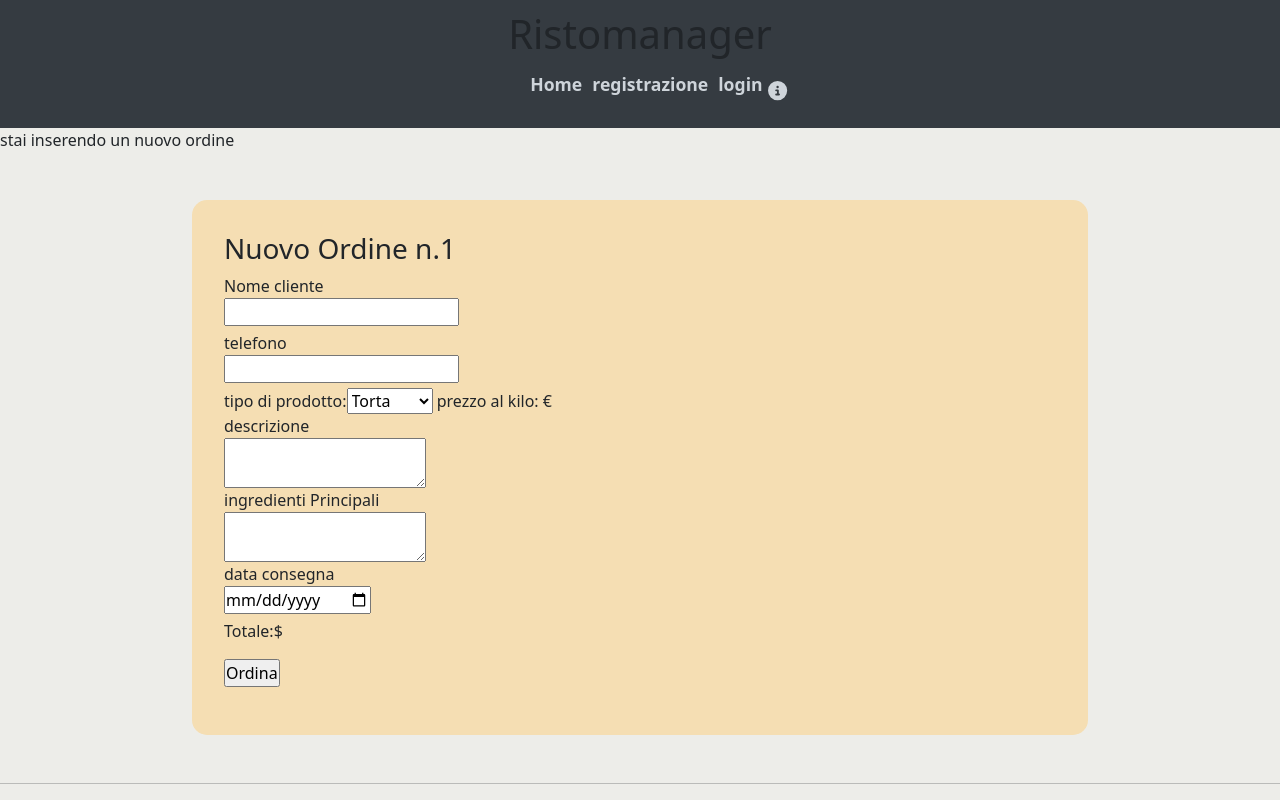
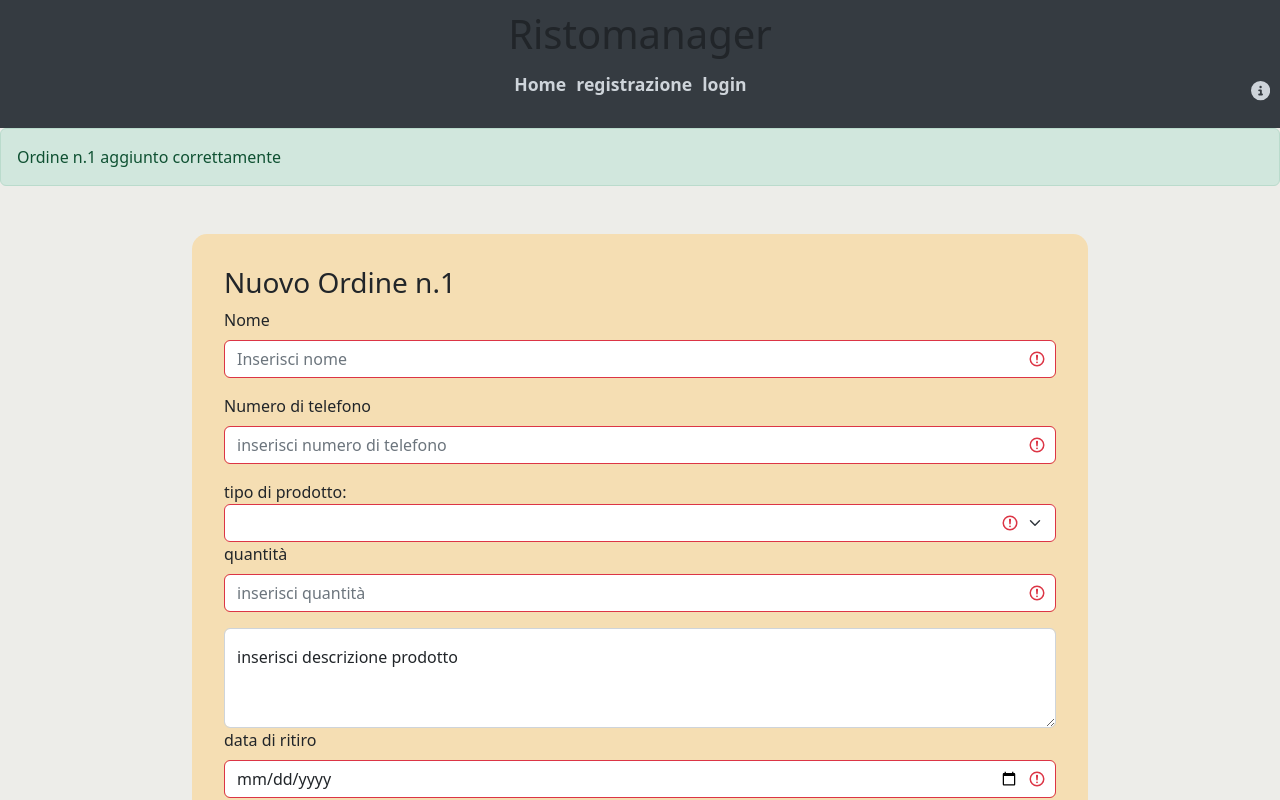
Before and after one commit to fabloy/ristomanager, a React (Create React App) app: page /inserisciordine in a window 1280 px wide. Shown: the top 800 px of the page. Built offline with nearby package versions, Linux system fonts and the light colour scheme.

Commit message:
Nuovi aggiornamenti

```diff
--- a/src/App.css
+++ b/src/App.css
@@ -2,6 +2,10 @@
   box-sizing: border-box;
   margin: 0;
   padding: 0;
+}
+:root{
+  --primary:#645cff;
+  --white:#fff
 }
 
 body{
@@ -12,7 +16,9 @@ a{
   list-style: none;
   text-decoration: none;
 }
-
+ul{
+  padding: 0;
+}
 form{
   margin-top: 20px;
   padding: 2rem;
@@ -48,9 +54,8 @@ form input{
   justify-content:flex-start;
   align-items:flex-start;
   max-height: 45vh;
-  border: solid 1px black;
   overflow: scroll;
-  margin: 0 auto;
+  margin: 0 auto 1rem auto;
 }
 
 .pointer{
--- a/src/Components/FormNewOperator.js
+++ b/src/Components/FormNewOperator.js
@@ -1,32 +1,44 @@
 import React, { useEffect } from "react";
 import {validateEmail, validatePassword, validateNomeAttivita} from "../functions/submitUser"
-import MsgAlert from "./MsgAlert";
+
 import { useState } from "react";
 import {Operatore} from "../Model/Operatore"
 import { useSelector } from "react-redux";
 import { checkNome, checkEmail, checkPassword } from "../functions/checkValue";
 import { useParams } from "react-router-dom";
-import Home from "./Home";
+import FormToCustom from "./FormToCustom";
+import NameInput from "./MiniComponents/formComponents/NameInput";
+import EmailInput from "./MiniComponents/formComponents/EmailInput";
+import PasswordInput from "./MiniComponents/formComponents/Password";
+import AlertElement from "./MiniComponents/AlertElement";
+import { useDispatch } from "react-redux";
+import { setAggiungiOperatore } from "../Store/StoreUser";
+import { cleanInput } from "../functions/cleanInput";
+
 
 
 const FormNewOperator = ()=>{
  let params = useParams()
+ let dispatch = useDispatch()
  const [view, setView]=useState(false)
  const [name, setName]=useState()
  const [email, setEmail]=useState()
  const [password, setPassword]=useState()
  const [alert, setAlert]=useState()
- const [newOperator, setNewOperator]=useState()
  const {nome}=useSelector(state=>state)
+ const {operatoriAggiunti}=useSelector(state=>state)
 
  const sendUser = ()=>{
   if(validateEmail(email) && validateNomeAttivita(name) && validatePassword(password)){
-    setNewOperator(new Operatore(name, email, password, 1))
+    let operator = new Operatore(name, email, password, 1)
     setAlert("")
     setName("")
     setEmail("")
     setPassword("")
-    setTimeout(setParams,1500)
+    dispatch(setAggiungiOperatore(operator))
+    setView(true)
+    setTimeout(setParams,3000)
+    cleanInput()
   }else{
    setAlert("dati non validi")
   }
@@ -41,72 +53,61 @@ const FormNewOperator = ()=>{
  }
 
  const setParams = ()=>{
-  params.created="true"
-  setView(!view)
+  setView(false)
  }
 
  useEffect(()=>{
   checkUser()
+  view && window.scroll(0, -document.body.offsetHeight)
  },[name, email, password, view])
 
-    return params.created==="false" ?
-    <>
-        <label>
+    return <>
+     {view? <AlertElement
+      variantSelected="success"
+      text={`Nuovo operatore "${operatoriAggiunti[operatoriAggiunti.length-1]?.nome}" aggiunto correttamente`}>
+      </AlertElement>
+      :
+      <></>
+     }
+       <label>
          {nome}
           stai registrando un nuovo operatore
         </label>
-        <form onSubmit={(e)=>{
-            e.preventDefault()
-            sendUser()
-            // setTimeout(setParams, 1500)
-            }}>
-            <h2>Registrazione nuovo operatore</h2>
-            <label htmlFor="nome">Nome</label>
-            <input
-             required
-             type="text"
-             id="nome"
-             onChange={(e)=>{
-                 setName(e.target.value)
-                 setAlert(checkNome(e.target?.value))
-                }}
 
-             />
-           <label htmlFor="email">Email</label>
-            <input
-             type="text"
-             id="email"
-             required
-             onChange={(e)=>{
-              setEmail(e.target.value)
-              setAlert(checkEmail(e.target?.value))
-            }
-            }/>
 
-            <label htmlFor="password">Password </label>
-            <input
-             type="password"
-             id="password"
-             required
-             onChange={(e)=>{
-                setPassword(e.target.value)
-                setAlert(checkPassword(e.target?.value))
-                }}/>
+      <FormToCustom
+      triggerName="Invia ordine"
+      submitFun={(e)=>{
+       e.preventDefault()
+       sendUser(e)
+     }}
+      input={[
+             <NameInput
+              setName={(e)=>{
+               setName(e.target.value)
+               setAlert(checkNome(e.target.value))
+             }}
+             />,
+            <EmailInput
+            setEmail={(e)=>{
+             setEmail(e)
+             setAlert(checkEmail(e))
+           }}
+           email={email}
+            />,
+            <PasswordInput
+             setPassword={(e)=>{
+               setPassword(e)
+               setAlert(checkPassword(e))
+             }}
+            />,
+            <p>{alert}</p>
+            ]
+           }
+     >
+     </FormToCustom>
 
-             <p style={{color:"red", fontSize:"1rem"}}>{alert}</p>
-            <input type="submit" id="submit">
-            </input>
-        </form>
-        </>
-        :
-        <>
-         <MsgAlert
-          newOperator={newOperator}
-          msg={"nuovo utente operatore aggiunto"}
-          />
-         <Home/>
-        </>
-
+     </>
 
 }
 
--- a/src/Components/FormNuovoOrdine.js
+++ b/src/Components/FormNuovoOrdine.js
@@ -4,7 +4,6 @@ import { useDispatch, useSelector } from "react-redux";
 import { setOrdiniDaEvadere } from "../Store/StoreUser";
 import { Ordine } from "../Model/Ordine";
 import { cleanInput } from "../functions/cleanInput";
-import Prova from "../Components/MiniComponents/formComponents/Prova"
 
 import FormToCustom from "./FormToCustom";
 import NameInput from "./MiniComponents/formComponents/NameInput"
@@ -43,7 +42,6 @@ const FormNuovoOrdine=({nome, telefono, dataConsegna, descrizione, ingredientiPr
     }
   ]
     const [priceSelected, setPriceSelected] = useState("")
-    const quantityList = [1,2,3,4,5,6,7,8,9,10]
     const [count, setCount]= useState("")
 
     let ordineGenerato
@@ -68,131 +66,21 @@ const FormNuovoOrdine=({nome, telefono, dataConsegna, descrizione, ingredientiPr
     }
 
     useEffect(()=>{
-     setTimeout(()=>setView(false), 1500)
+     view && window.scroll(0, -document.body.offsetHeight)
+     setTimeout(()=>setView(!view), 3000)
      },[orderNumber,name,date,description, priceSelected, tel])
 
     return(
+
         <>
-        <label>{nomeOperatore} stai inserendo un nuovo ordine</label>
-        <form onSubmit={(e)=>invioNuovoOrdine(e)}>
-            <h3>Nuovo Ordine n.{idOrd?.toString()}</h3>
-            <div style={{display: nome?"block":"none"}}>
-             <label>{nome}</label>
-             <input
-              required
-              type="text"
-              onChange={(e)=>setName(e.target.value)}
-              >
-             </input>
-            </div>
-
-            <div style={{display: telefono?"block":"none"}}>
-             <label>{telefono}</label>
-             <input
-              required
-              type="number"
-              onChange={(e)=>{
-               e.target.value.length!==10 ? setAlert("Numero di telefono non valido, deve essere composto da 10 cifre") : setAlert("")
-               setTel(e.target.value)
-            }}
-              >
-             </input>
-            </div>
-
-            <div>
-            <label for="productKind">tipo di prodotto:</label>
-             <select name="cars" id="productKind"
-             onMouseUp={()=>{
-              setPriceSelected(document.getElementById("productKind").value)
-             }}>
-              {
-                kindProduct.map((product, index)=>{
-                 return <option
-                  key={index}
-                  value={product.price}
-                  >
-                    {product.name}
-                  </option>
-                })
-              }
-             </select>
-             <span>
-             {` prezzo al kilo: ${priceSelected?.toString()} €`}
-             </span>
-            {
-              priceSelected? <aside>
-              <label
-               for="quantity"
-              >
-               Quantità in Kg:
-              </label>
-              <select
-               id="quantity"
-               type="number"
-               onMouseUp={()=>setCount(priceSelected*document.getElementById("quantity").value)}
-              >
-                {
-                quantityList.map((ql, index)=>{
-                  return <option
-                  key={index}
-                  >
-                    {ql.toString()}
-                  </option>
-                })
-              }
-              </select>
-             </aside>
-             :
-             <></>
-            }
-            </div>
-
-            <label>{descrizione}</label>
-            <textarea
-             style={{display: descrizione?"block":"none"}}
-             required
-             onChange={(e)=>{setDescription(e.target.value)}}
-             >
-             </textarea>
-
-            <label>{ingredientiPrincipali}</label>
-            <textarea
-             style={{display: ingredientiPrincipali?"block":"none"}}
-             required
-             onChange={(e)=>{setIngredients(e.target.value)}}>
-             </textarea>
-
-            <label>{dataConsegna}</label>
-            <input
-             style={{display: dataConsegna?"block":"none"}}
-             required
-             type="date"
-             onChange={(e)=>{setDate(e.target.value)}}
-             >
-             </input>
-              <p>
-                Totale:
-                {count.toString()}
-                $
-              </p>
-            <input
-             type="submit"
-             value="Ordina"
-             >
-            </input>
-            <p style={{color:"red", fontSize:"1rem"}}>{alert}</p>
-
-        </form>
-        {
+      {
             view? <AlertElement
             variantSelected="success"
-            text={`Ordine ${orderNumber.toString()} aggiunto correttamente`}
+            text={`Ordine n.${orderNumber.toString()} aggiunto correttamente`}
             />
           :
             <></>
         }
-
-      <hr></hr>
       <FormToCustom
        triggerName="Invia ordine"
        submitFun={(e)=>invioNuovoOrdine(e)}
@@ -245,7 +133,9 @@ const FormNuovoOrdine=({nome, telefono, dataConsegna, descrizione, ingredientiPr
       </FormToCustom>
 
       </>
+
     )
+
 }
 
 export default FormNuovoOrdine
--- a/src/Components/FormToCustom.js
+++ b/src/Components/FormToCustom.js
@@ -6,6 +6,7 @@ const FormToCustom = ({input, submitFun, triggerName})=>{
     return(
         <Form
         onSubmit={(e)=>{
+            console.log("ONsubmit",e)
             submitFun(e)
             }}>
          {input}
--- /dev/null
+++ b/src/Components/MiniComponents/formComponents/EmailInput.js
@@ -0,0 +1,37 @@
+import React, {useEffect} from 'react'
+import { useState } from 'react'
+import Form from 'react-bootstrap/Form';
+import 'bootstrap/dist/css/bootstrap.min.css';
+import { validateEmail } from '../../../functions/submitUser';
+
+export const EmailInput = ({setEmail, email}) => {
+ const [value, setValue]= useState()
+ const [validated, setValidated] = useState(false);
+ useEffect(()=>{
+     editClass(value)
+     console.log(value)
+ },[value])
+
+ const editClass = (value)=>{
+  setValidated(validateEmail(value))
+ }
+
+  return (
+    <Form.Group className="mb-3" controlId="formBasicEmail">
+        <Form.Label >Email address</Form.Label>
+        <Form.Control
+         type="email"
+         placeholder="Inserisci email"
+         onChange={e=>{
+          setValue(e.target?.value)
+          value && setEmail(e.target?.value)
+         }}
+         value={email}
+         required
+         className={validated===false? "is-invalid" : "is-valid"}
+         />
+      </Form.Group>
+  )
+}
+
+export default EmailInput
--- a/src/Components/MiniComponents/formComponents/NameInput.js
+++ b/src/Components/MiniComponents/formComponents/NameInput.js
@@ -15,7 +15,7 @@ const NameInput = ({setName, setAlert, msg})=>{
        }
     return(
         <Form.Group className="mb-3" controlId="formBasicEmail" >
-          <Form.Label>Nome cliente</Form.Label>
+          <Form.Label>Nome </Form.Label>
           <br></br>
            <i style={{"font-size":".8rem"}}>
              {msg}
--- /dev/null
+++ b/src/Components/MiniComponents/formComponents/Password.js
@@ -0,0 +1,37 @@
+import React, {useState, useEffect} from 'react';
+import Form from 'react-bootstrap/Form';
+import 'bootstrap/dist/css/bootstrap.min.css';
+import { validatePassword } from '../../../functions/submitUser';
+
+
+const PasswordInput = ({setPassword}) => {
+ const [value, setValue]= useState()
+ const [validated, setValidated] = useState(false);
+
+ useEffect(()=>{
+     editClass(value)
+ },[value])
+
+ const editClass = (value)=>{
+  setValidated(validatePassword(value))
+ }
+
+  return (
+    <Form.Group
+    className="mb-3"
+    controlId="formBasicPassword">
+        <Form.Label>Password</Form.Label>
+        <Form.Control
+         type="password"
+         placeholder="Password"
+         onChange={(e)=>{
+          setValue(e.target?.value)
+          value && setPassword(e.target.value)
+         }}
+         className={validated===false? "is-invalid" : "is-valid"}
+         />
+      </Form.Group>
+  )
+}
+
+export default PasswordInput
--- /dev/null
+++ b/src/Components/StyleComponents/AreaAdmin.module.css
@@ -0,0 +1,20 @@
+main{
+    text-align: center;
+    padding: .5rem;
+}
+
+h5{
+    color: var(--primary);
+    text-align: left;
+}
+
+ul{
+    display: flex;
+    flex-wrap: wrap;
+    justify-content:center;
+    align-items:flex-start;
+    max-height: 45vh;
+    overflow: scroll;
+    margin: 0 auto 1rem auto;
+    list-style: none;
+  }
--- a/src/Components/StyleComponents/FormBootstrap.js
+++ b/src/Components/StyleComponents/FormBootstrap.js
@@ -1,13 +1,16 @@
 import { useEffect, useState } from 'react';
-import Button from 'react-bootstrap/Button';
-import Form from 'react-bootstrap/Form';
 import 'bootstrap/dist/css/bootstrap.min.css';
+import FormToCustom from "../FormToCustom"
 import { useSelector } from 'react-redux';
 import {setNome, setEmail, setPassword, setId, setLogged} from "../../Store/StoreUser"
 import {useDispatch } from "react-redux";
 import {validateEmail, validatePassword, validateNomeAttivita} from "../../functions/submitUser"
 import { checkNome, checkEmail, checkPassword } from "../../functions/checkValue";
 import { Attivita } from "../../Model/Attivita"
+
+import NameInput from "../MiniComponents/formComponents/NameInput"
+import EmailInput from "../MiniComponents/formComponents/EmailInput"
+import PasswordInput from '../MiniComponents/formComponents/Password';
 
 
 function FormBootstrap(){
@@ -46,68 +49,34 @@ function FormBootstrap(){
 
 useEffect(()=>{
  checkUser()
- console.log(alert)
 },[attivitaNome, attivitaEmail, attivitaPassword])
 
   return (
-    <Form onSubmit={(e)=>{
-      e.preventDefault()
-      submitUser(e)
-    }}>
-       <Form.Group className="mb-3" controlId="formBasicPassword">
-        <Form.Label>
-          Nome
-        </Form.Label>
-        <Form.Control
-         type="text"
-         placeholder="Nome"
-         onChange={e=>{
-          setAlert(checkNome(e.target?.value))
-          setAttivitaNome(e.target?.value)
+    <FormToCustom
+      triggerName="Salva"
+      submitFun={(e)=>submitUser(e)}
+      input={[
+        <NameInput
+         setName={(e)=>{
+          setAttivitaNome(e.target.value)
+          setAlert(checkNome(e.target.value))}}
+        />,
+        <EmailInput
+         setEmail={(e)=>{
+          setAttivitaEmail(e)
+          setAlert(checkEmail(e))
         }}
-         value={attivitaNome}
-         required
-         />
-      </Form.Group>
-      <Form.Group className="mb-3" controlId="formBasicEmail">
-        <Form.Label >Email address</Form.Label>
-        <Form.Control
-         type="email"
-         placeholder="Inserisci email"
-         onChange={e=>{
-          setAlert(checkEmail(e.target?.value))
-          setAttivitaEmail(e.target?.value)
-        }}
-         value={attivitaEmail}
-         required
-         />
-      </Form.Group>
-
-      <Form.Group className="mb-3" controlId="formBasicPassword">
-        <Form.Label
-        >
-          Password
-          </Form.Label>
-        <Form.Control
-         type="password"
-         placeholder="Password"
-         required
-         onChange={e=>{
-          setAlert(checkPassword(e.target?.value))
-          setAttivitaPassword(e.target.value)
-        }}
-         value={attivitaPassword}
-         />
-      </Form.Group>
-      <div>
-         <span>
-             {alert}
-          </span>
-      </div>
-      <Button variant="primary" type="submit">
-        Salva
-      </Button>
-    </Form>
+        />,
+        <PasswordInput
+         setPassword={(e)=>{
+          setAttivitaPassword(e)
+          setAlert(checkPassword(e))
+         }}
+        />,
+        <p>{alert}</p>
+        ]
+        }
+    />
   );
 }
 
```
Also changed, not shown: src/Components/AreaAdmin.js (+27 -8 lines), src/Store/StoreUser.js (+7 -1 lines), src/Store/index.js (line endings or trailing spaces).
